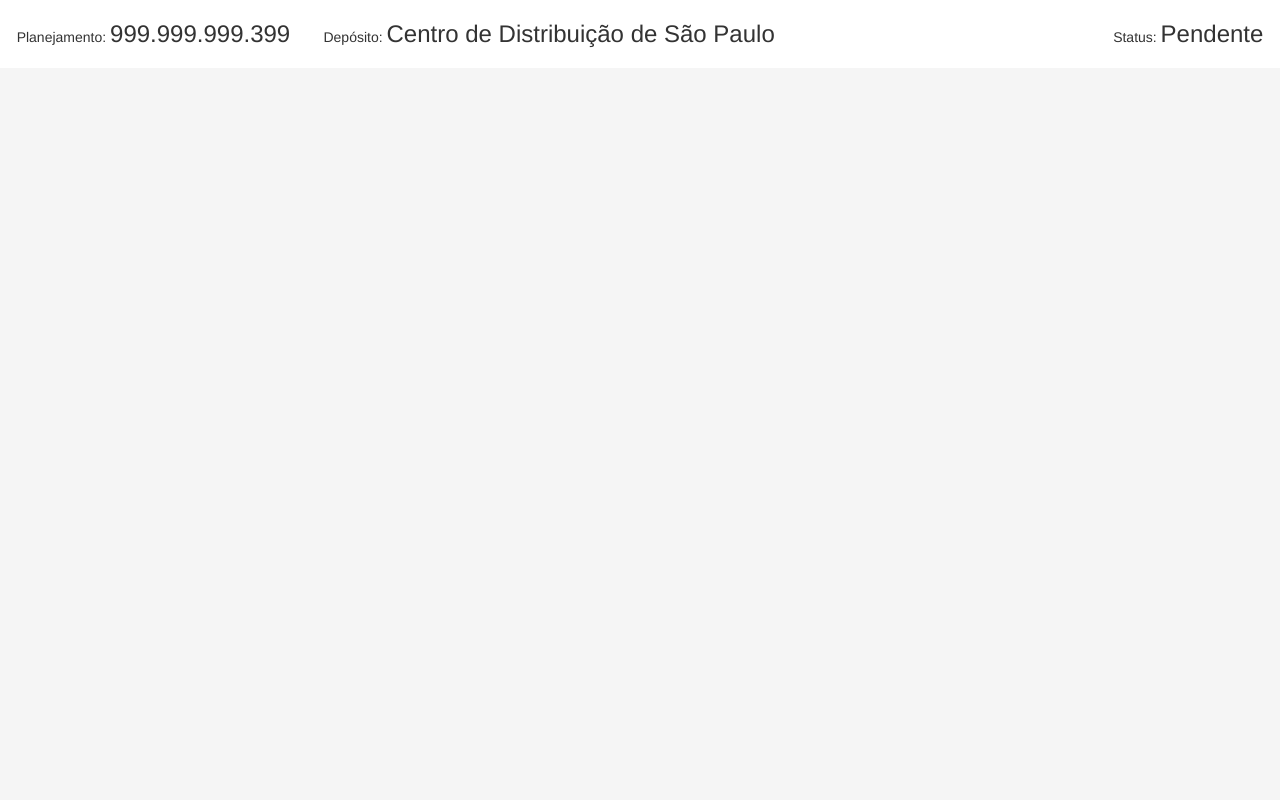
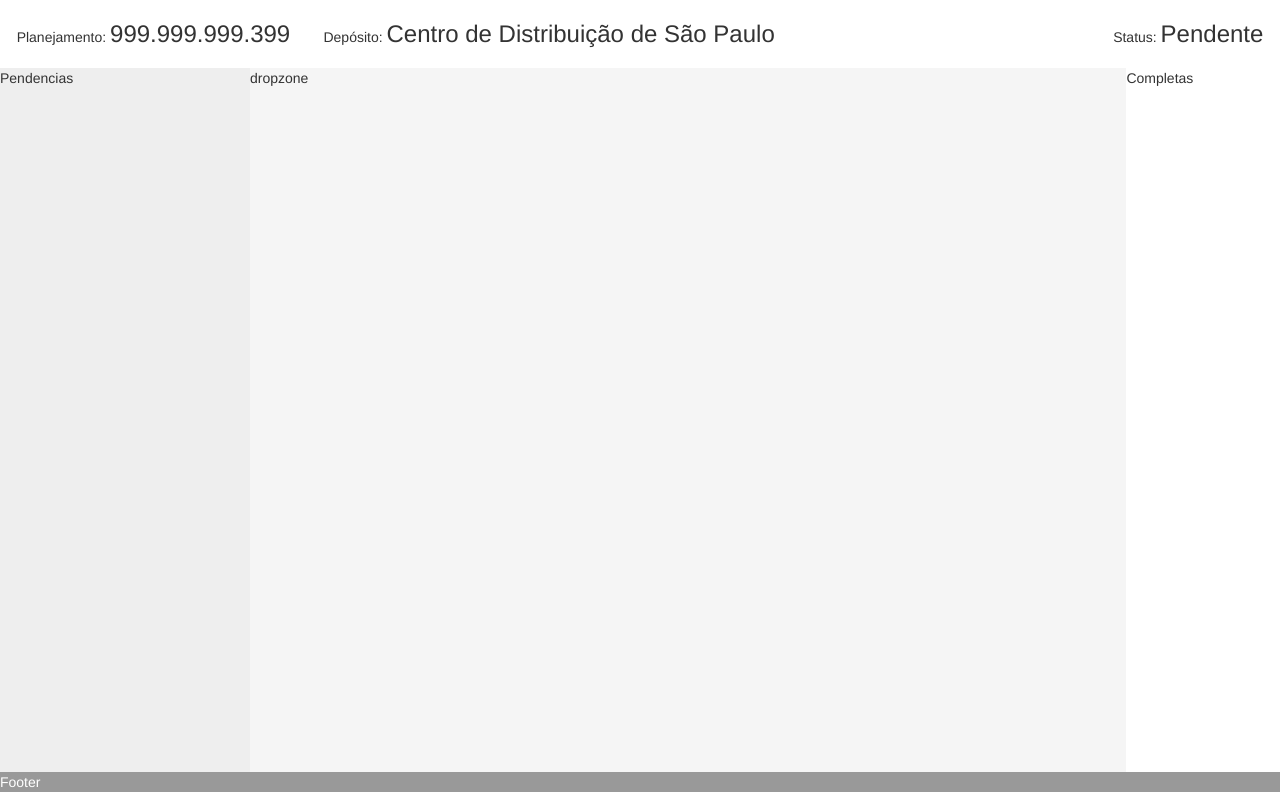
Before and after one commit to fabiosjc/TestingAngularJS, a website: page flexbox/view/taskmanager.html in a window 1280 px wide. Drawn offline with nearby package versions, Linux system fonts and the light colour scheme.

Commit message:
holy-layout quase lá
Change-Id: I3b13c7fb20a0b6b0f94ce13916c235e81d3cc5dc

```diff
--- a/flexbox/css/taskmanager-header.css
+++ b/flexbox/css/taskmanager-header.css
@@ -1,8 +1,3 @@
-html, body{
-  margin: 0;
-  background: #f5f5f5;
-}
-
 header.flex-container{
   display: flex;
   flex-flow: row wrap;
--- a/flexbox/css/taskmanager.css
+++ b/flexbox/css/taskmanager.css
@@ -1,8 +1,42 @@
+html, body{
+  margin: 0;
+  background: #f5f5f5;
+  background: blue;
+  height: 100vh;
+}
+
+main {
+  background: silver;
+  min-height: 88vh;
+  display: flex !important;
+  flex-flow: row wrap;
+}
+
+nav{
+  background: #eee;
+  width: 250px;
+}
+
+section,
+.main-taskzone{
+  background: #f5f5f5;
+  flex: 3 1 60%;
+}
+
+aside.completed-area {
+    width: 12%;
+    background: white;
+}
+
+footer{
+  background: #999;
+  color:white;
+}
+
 /*Tamanho de fontes*/
 .huge {
   font-size: 24px;
 }
-
 
 @media only screen and (max-width: 600px) {
   .huge{
--- a/flexbox/view/taskmanager.html
+++ b/flexbox/view/taskmanager.html
@@ -5,6 +5,7 @@
     <title></title>
     <link rel="stylesheet" href="/css/taskmanager.css" media="screen" charset="utf-8">
     <link rel="stylesheet" href="/css/taskmanager-header.css" media="screen" charset="utf-8">
+    <link rel="stylesheet" href="/css/taskmanager-main.css" media="screen" charset="utf-8">
     <!-- bootstrap 3 -->
     <link rel="stylesheet" href="https://maxcdn.bootstrapcdn.com/bootstrap/3.3.6/css/bootstrap.min.css" integrity="sha384-1q8mTJOASx8j1Au+a5WDVnPi2lkFfwwEAa8hDDdjZlpLegxhjVME1fgjWPGmkzs7" crossorigin="anonymous">
 
@@ -24,5 +25,17 @@
         <span class="huge">Pendente</span>
       </div>
     </header>
+    <main>
+      <nav>Pendencias</nav>
+      <section class="main-taskzone">
+          dropzone
+      </section>
+      <aside class="completed-area">
+        Completas
+      </aside>
+    </main>
+    <footer>
+        Footer
+    </footer>
   </body>
 </html>
```
Also changed, not shown: flexbox/css/taskmanager-main.css (added).
